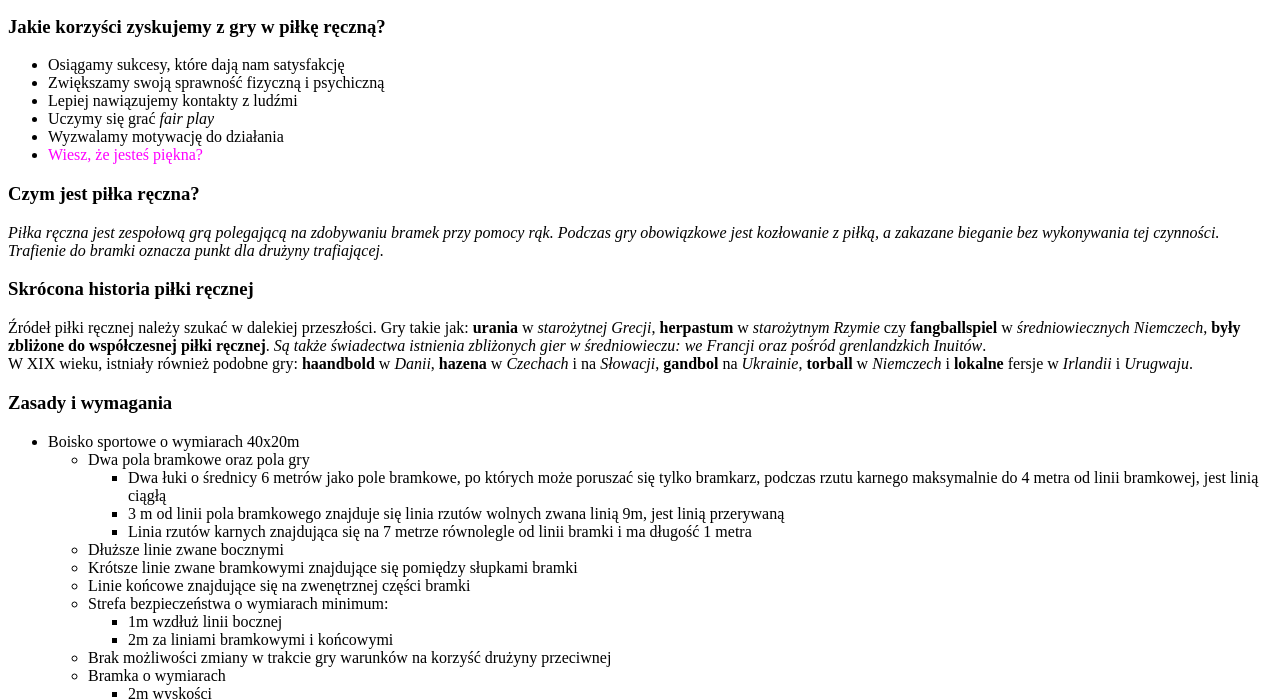
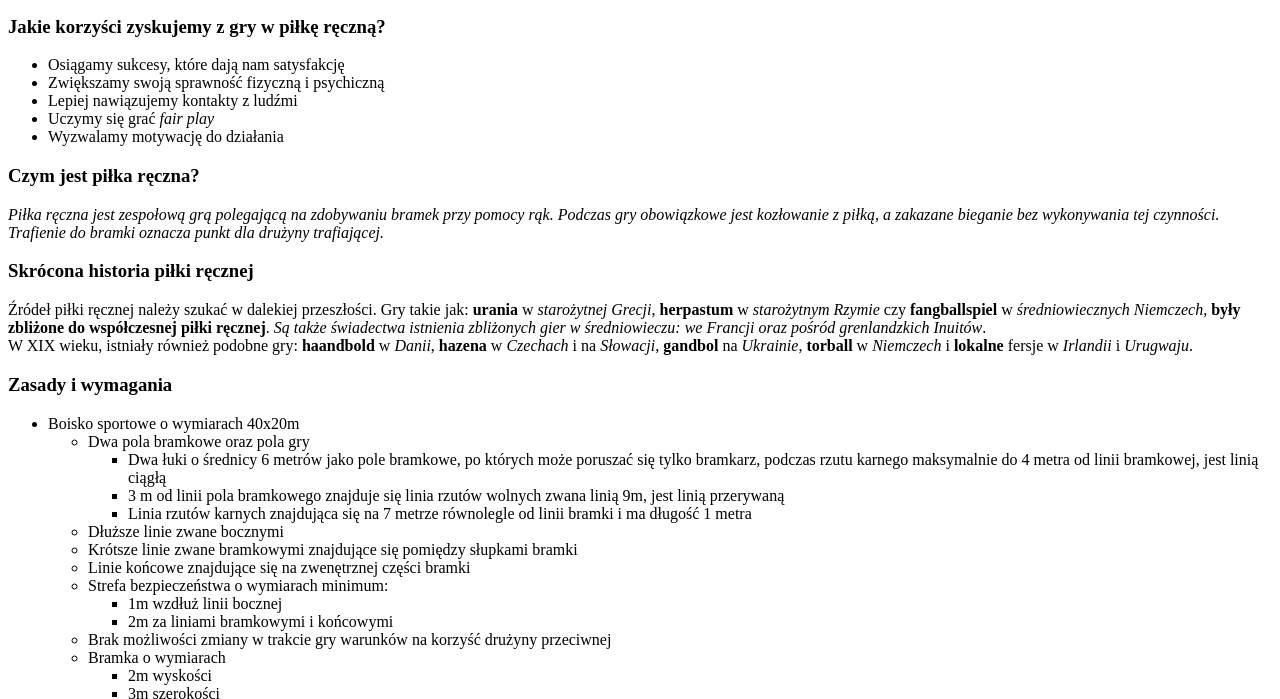
Before and after one commit to Kasia1942/Kasia1942.github.io, a plain HTML site: page index.html in a window 1280 px wide. Shown: the part 101-800 px from the top of the page. Drawn offline with Linux system fonts and the light colour scheme.

Commit message:
Update index.html

```diff
--- a/index.html
+++ b/index.html
@@ -16,7 +16,6 @@
         <li>Lepiej nawiązujemy kontakty z ludźmi</li>
         <li>Uczymy się grać <em>fair play</em> </li>
         <li>Wyzwalamy motywację do działania</li>
-        <li><span style="color: Fuchsia">Wiesz, że jesteś piękna?</span></li>
         </ul>
     <h3>Czym jest piłka ręczna?</h3>
     <em> <p> Piłka ręczna jest zespołową grą polegającą na zdobywaniu bramek przy pomocy rąk. Podczas gry obowiązkowe jest kozłowanie z piłką, a zakazane bieganie bez wykonywania tej czynności. Trafienie do bramki oznacza punkt dla drużyny trafiającej. </p> </em>
```
